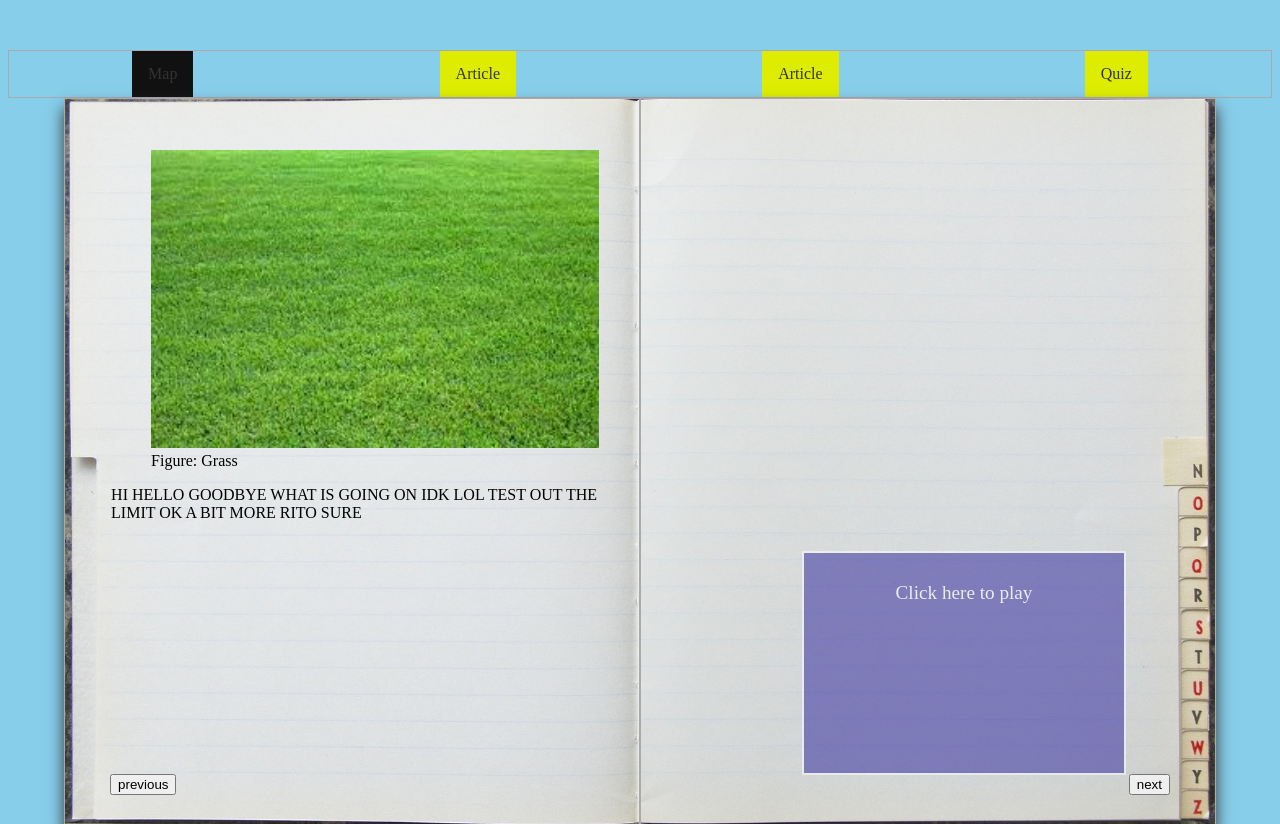
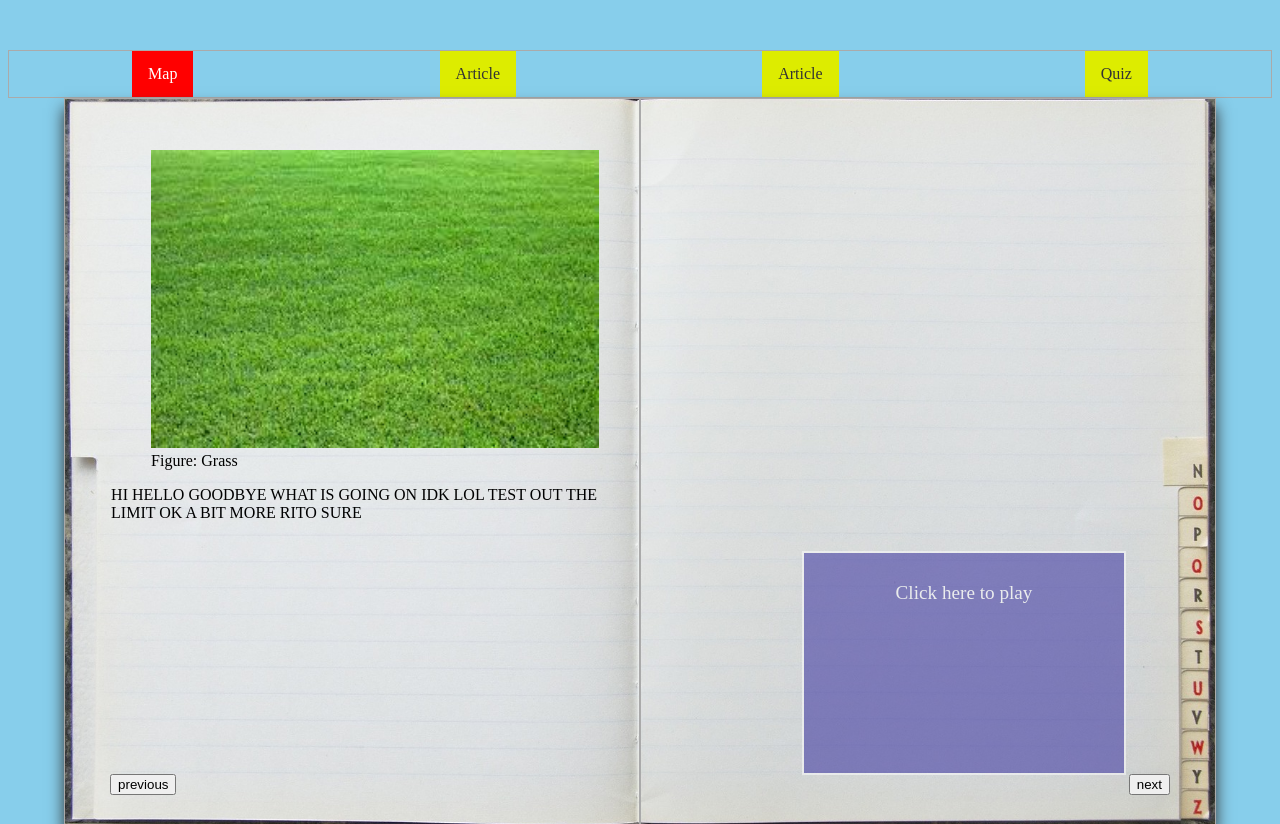
Before and after one commit to junz00/deco1800_puffin, a PHP site: page /article_p1.html in a window 1280 px wide, with the pointer over the restyled element. Shown: the top 824 px of the page. Run offline with PHP 8.4, Linux system fonts and the light colour scheme.

Commit message:
Changed hover colour of bookmarks
Changed the hover colour of bookmarks to red and white text for better clarity.

```diff
--- a/css/style.css
+++ b/css/style.css
@@ -33,7 +33,8 @@ nav li a {
 }
 
 nav li a:hover {
-  background-color: #111;
+  background-color: red;
+  color:white;
 }
 
 nav .active {
```
